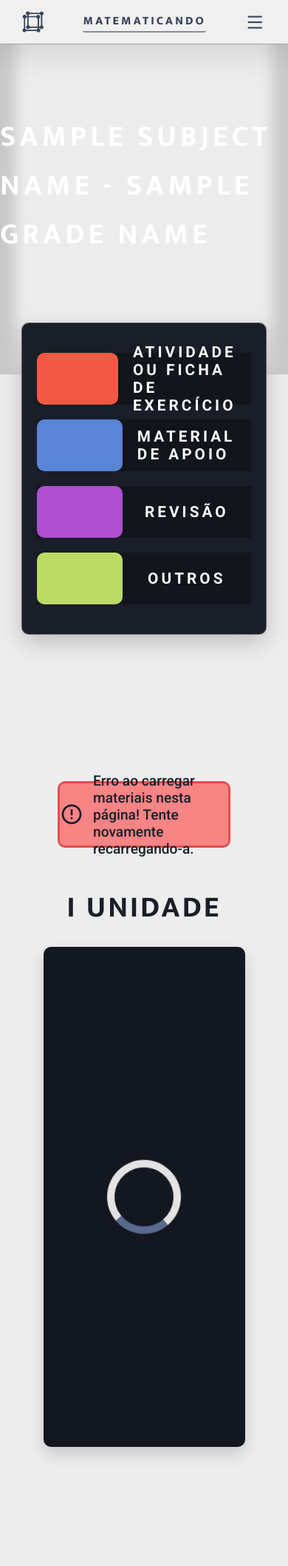
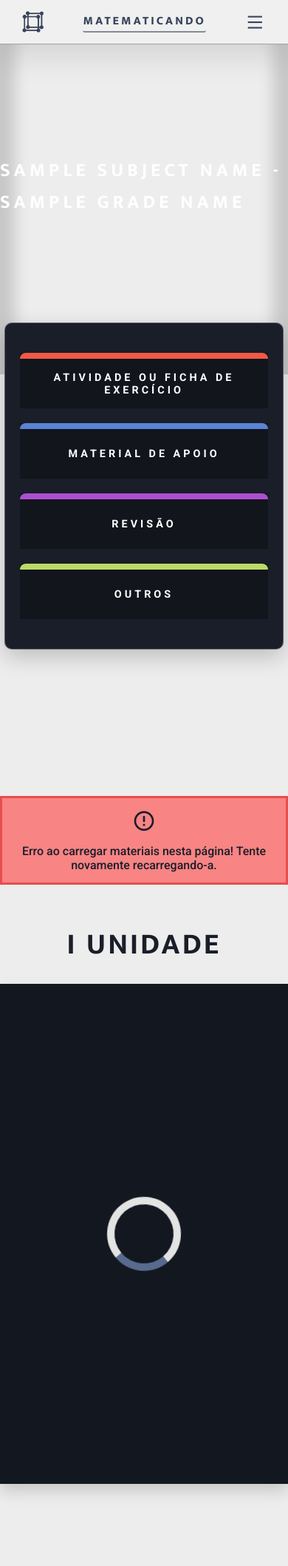
Before and after one commit to projetosetepimr/matematicandoetepimr, a Flask app: template matematicando/templates/materials-lv2.html in a window 390 px wide. Shown: the top 2117 px of the page at 74% size. Run offline with Flask 2, Linux system fonts and the light colour scheme; the template is opened without the code that fills it: most values are stand-ins (such as "Sample title", 1, 10 or a date in 2020); some libraries are stand-ins or nearby versions.

Commit message:
materials-l2 page responsiveness

```diff
--- a/matematicando/static/styles/materials-l2.css
+++ b/matematicando/static/styles/materials-l2.css
@@ -334,3 +334,197 @@
     font-size: 2rem;
     color: var(--color5);
 }
+
+@media screen and (max-width: 1050px) {
+    .main section#main-background div#line {
+        width: 40%;
+    }
+
+    .main section#help-section {
+        width: 97vw;
+    }
+
+    .main > div#http-error {
+        width: 80%;
+    }
+
+    @media screen and (max-width: 950px) {
+        .main > div.content-block {
+            width: 100%;
+            border-radius: 0px;
+        }
+    }
+
+    @media screen and (max-width: 850px) {
+        .main section#main-background div#line {
+            width: 55%;
+        }
+
+        .main section#help-section div.content-type {
+            height: 65px;
+        }
+
+        .main section#help-section div.content-type div.content-type-color {
+            width: 220px;
+        }
+
+        .main section#help-section div.content-type div.content-name > p {
+            font-size: 1.1rem;
+        }
+
+        .main > div#http-error {
+            width: 100%;
+            border-radius: 0px;
+            flex-direction: column;
+            height: 120px;
+        }
+
+        .main > div#http-error p {
+            font-size: 1rem;
+            text-align: center;
+        }
+    }
+
+    @media screen and (max-width: 750px) {
+        .main section#main-background h1 {
+            font-size: 2.3rem;
+        }
+
+        .main section#help-section div.content-type {
+            height: 65px;
+        }
+
+        .main section#help-section div.content-type div.content-type-color {
+            width: 180px;
+        }
+
+        .main section#help-section div.content-type div.content-name > p {
+            font-size: 1rem;
+            text-align: center;
+        }
+
+        .main > div.content-block div.content div.content-name > p {
+            font-size: 1rem;
+        }
+    }
+
+    @media screen and (max-width: 600px) {
+        .main section#main-background div#line {
+            width: 60%;
+        }
+
+        .main > div.content-block div.content div.content-name {
+            font-size: 0.8rem;
+        }
+
+        .main > div.content-block div.content div.content-type-icon-background > img {
+            width: 30px;
+            height: 30px;
+        }
+
+        .main > div.content-block div.content div.content-name > p {
+            font-size: 0.9rem;
+        }
+
+        .main > div.content-block div.content > div.download-and-content-color > div.content-type-color {
+            width: 25px;
+        }
+
+        .main > div.content-block div.content > div.download-and-content-color div.download-background {
+            height: 60%;
+        }
+
+        .main > div.content-block div.content > div.download-and-content-color div.download-background > i {
+            font-size: 1.2rem;
+        }
+    }
+
+    @media screen and (max-width: 500px) {
+        .main section#main-background h1 {
+            font-size: 1.8rem;
+        }
+
+        .main section#main-background div#line {
+            width: 75%;
+            height: 4px;
+        }
+
+        .main section#help-section div.content-type {
+            flex-direction: column;
+            justify-content: center;
+            align-items: center;
+            gap: 0px;
+            height: 75px;
+        }
+
+        .main section#help-section div.content-type div.content-type-color {
+            border-bottom-left-radius: 0px;
+            border-bottom-right-radius: 0px;
+            width: 100%;
+            height: 9px;
+        }
+
+        .main section#help-section div.content-type div.content-name {
+            margin: 0px;
+        }
+
+        .main section#help-section div.content-type div.content-name > p {
+            font-size: 0.9rem;
+        }
+
+        .main > div.content-block div.content div.content-name > p {
+            font-size: 0.7rem;
+        }
+
+        .main > div.content-block div.content div.content-type-icon-background > img {
+            width: 30px;
+            height: 30px;
+        }
+
+        .main > div.content-block div.content > div.download-and-content-color > div.content-type-color {
+            width: 25px;
+        }
+
+        .main > div.content-block div.content > div.download-and-content-color div.download-background {
+            height: 60%;
+        }
+
+        .main > div.content-block div.content > div.download-and-content-color div.download-background > i {
+            font-size: 1.2rem;
+        }
+    }
+
+    @media screen and (max-width: 400px) {
+        .main section#main-background h1 {
+            font-size: 1.6rem;
+        }
+
+        .main section#main-background div#line {
+            width: 80%;
+        }
+
+        .main > div.content-block div.content div.content-name > p {
+            font-size: 0.6rem;
+        }
+
+        .main > div.content-block div.content > div.download-and-content-color > div.content-type-color {
+            width: 15px;
+        }
+
+        .main > div.content-block div.content div.content-type-icon-background > img {
+            width: 25px;
+            height: 25px;
+        }
+
+        @media screen and (max-width: 350px) {
+            .main section#main-background h1 {
+                font-size: 1.44rem;
+            }
+
+            .main > div.content-block div.content div.content-name > p {
+                font-size: 0.4rem;
+                text-align: center;
+            }
+        }
+    }
+}
```
